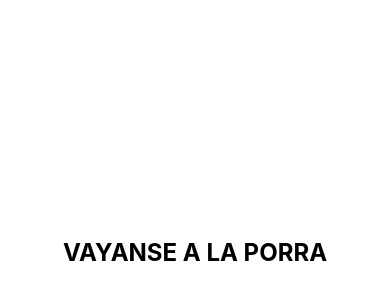
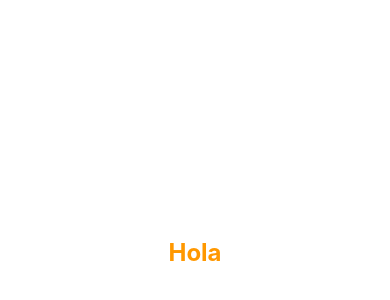
Before and after one commit to ozzy439/mi-app-react-native, a React Native app: screen / in a window 390 px wide. Shown: the part 170-470 px from the top of the page. Built offline with nearby package versions, Linux system fonts and the light colour scheme.

Commit message:
Uso de Animated y hooks (useRef, useEffect).

```diff
--- a/App.js
+++ b/App.js
@@ -1,10 +1,25 @@
-import React from 'react';
-import { View, Text, StyleSheet } from 'react-native';
+import React, { useEffect, useRef } from 'react';
+import { View, Text, StyleSheet, Animated } from 'react-native';
 
 export default function App() {
+  const fadeAnim = useRef(new Animated.Value(0)).current;
+
+  useEffect(() => {
+    Animated.timing(
+      fadeAnim,
+      {
+        toValue: 1,
+        duration: 2000,
+        useNativeDriver: true
+      }
+    ).start();
+  }, [fadeAnim]);
+
   return (
     <View style={styles.container}>
-      <Text style={styles.text}>VAYANSE A LA PORRA</Text>
+      <Animated.Text style={[styles.text, { opacity: fadeAnim }]}>
+        Hola
+      </Animated.Text>
     </View>
   );
 }
@@ -19,5 +34,6 @@ const styles = StyleSheet.create({
   text: {
     fontSize: 24,
     fontWeight: 'bold',
+    color: '#ff9800'  // Naranja
   },
 });
```
